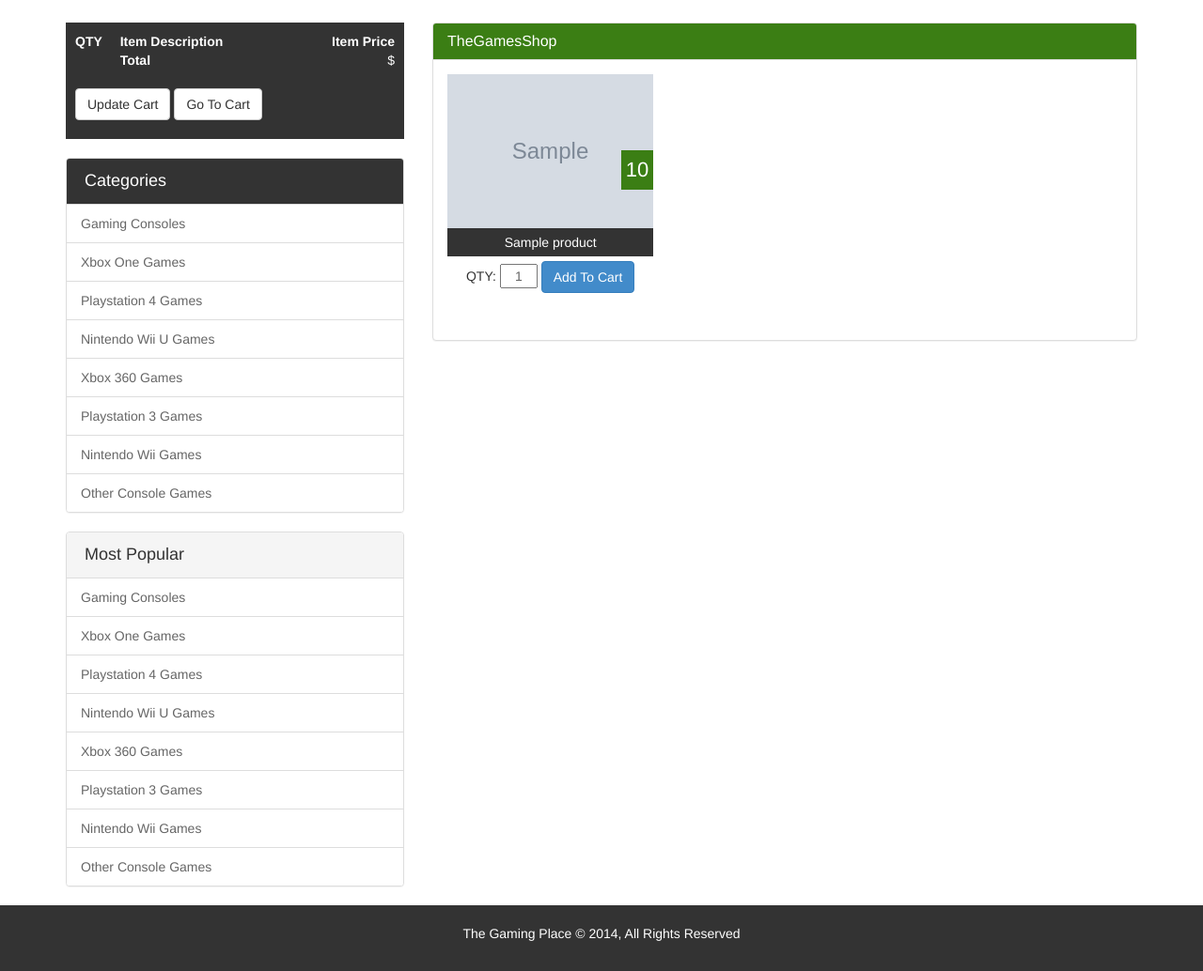
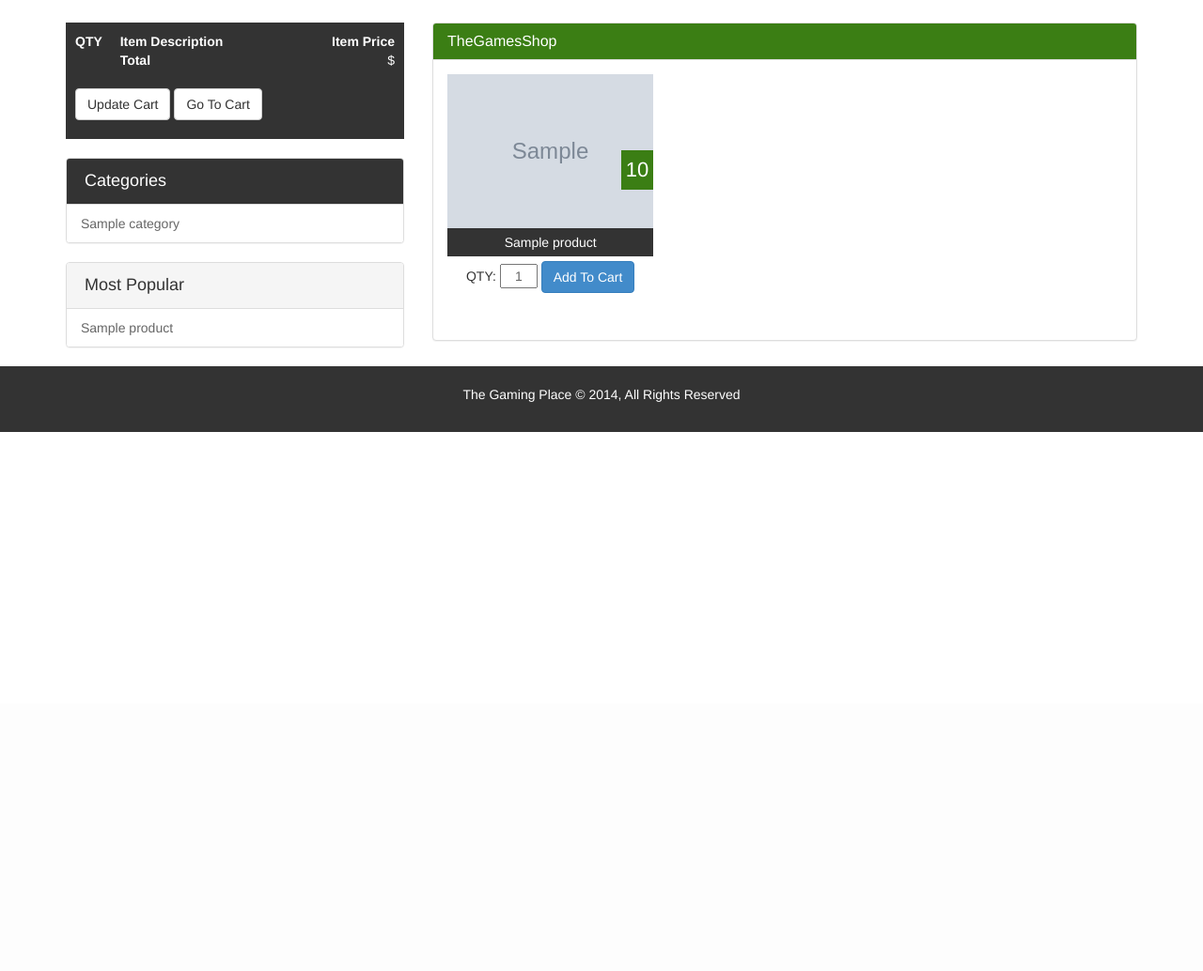
Before and after one commit to mindziukasss/cgameshop_CodeIgniter, a CodeIgniter app: page /gameshop/index.php/products/index in a window 1280 px wide. Shown: the part 51-1085 px from the top of the page at 94% size. After the commit the page ends 511 px from the top, so only its background shows below. Run offline with CodeIgniter, Linux system fonts and the light colour scheme; tables that the repository leaves empty or names only in its code hold one stand-in row (values such as "Sample post"); grey boxes marked "Sample" are stand-in pictures; some libraries are stand-ins or nearby versions.

Commit message:
Added categories and popular products

```diff
--- a/application/config/autoload.php
+++ b/application/config/autoload.php
@@ -89,7 +89,7 @@ $autoload['drivers'] = array();
 |
 |	$autoload['helper'] = array('url', 'file');
 */
-$autoload['helper'] = array('url');
+$autoload['helper'] = array('url', 'form', 'db');
 
 /*
 | -------------------------------------------------------------------
--- /dev/null
+++ b/application/helpers/db_helper.php
@@ -0,0 +1,14 @@
+<?php
+
+function get_categories_h(){
+  $CI = get_instance();
+  $categories = $CI->Product_model->get_categories();
+  return $categories;
+}
+
+function get_popular_h(){
+  $CI =& get_instance();
+  $CI->load->model('Product_model');
+  $popular_products = $CI->Product_model->get_popular();
+  return $popular_products;
+}
--- a/application/models/Product_model.php
+++ b/application/models/Product_model.php
@@ -17,4 +17,23 @@ class Product_model extends CI_Model{
     $query = $this->db->get();
     return $query->row();
   }
+
+  public function get_categories(){
+    $this->db->select('*');
+    $this->db->from('categories');
+    $query = $this->db->get();
+    return $query->result();
+  }
+
+  public function get_popular(){
+    $this->db->select('P.*, COUNT(O.product_id) as total');
+    $this->db->from('orders AS O');
+    $this->db->join('products AS P', 'O.product_id = P.id', 'INNER');
+    $this->db->group_by('O.product_id');
+    $this->db->order_by('total', 'desc');
+    $query = $this->db->get();
+    return $query->result();
+  }
+
+
 }
--- a/application/views/layouts/includes/sidebar.php
+++ b/application/views/layouts/includes/sidebar.php
@@ -25,14 +25,9 @@
         </div>
         <!-- List group -->
         <ul class="list-group">
-          <li class="list-group-item"><a href="#">Gaming Consoles</a></li>
-          <li class="list-group-item"><a href="#">Xbox One Games</a></li>
-          <li class="list-group-item"><a href="#">Playstation 4 Games</a></li>
-          <li class="list-group-item"><a href="#">Nintendo Wii U Games</a></li>
-          <li class="list-group-item"><a href="#">Xbox 360 Games</a></li>
-          <li class="list-group-item"><a href="#">Playstation 3 Games</a></li>
-          <li class="list-group-item"><a href="#">Nintendo Wii Games</a></li>
-          <li class="list-group-item"><a href="#">Other Console Games</a></li>
+        <?php foreach(get_categories_h() as $category) : ?>
+          <li class="list-group-item"><a href="<?php echo base_url(); ?>products/category/<?php echo $category->id; ?>"><?php echo $category->name; ?></a></li>
+        <?php endforeach ; ?>
         </ul>
       </div>
 
@@ -44,12 +39,7 @@
         </div>
         <!-- List group -->
         <ul class="list-group">
-          <li class="list-group-item"><a href="#">Gaming Consoles</a></li>
-          <li class="list-group-item"><a href="#">Xbox One Games</a></li>
-          <li class="list-group-item"><a href="#">Playstation 4 Games</a></li>
-          <li class="list-group-item"><a href="#">Nintendo Wii U Games</a></li>
-          <li class="list-group-item"><a href="#">Xbox 360 Games</a></li>
-          <li class="list-group-item"><a href="#">Playstation 3 Games</a></li>
-          <li class="list-group-item"><a href="#">Nintendo Wii Games</a></li>
-          <li class="list-group-item"><a href="#">Other Console Games</a></li>
+          <?php foreach(get_popular_h() as $popular) : ?>
+            <li class="list-group-item"><a href="<?php echo base_url(); ?>products/details/<?php echo $popular->id; ?>"><?php echo $popular->title; ?></a></li>
+          <?php endforeach; ?>
         </ul>
```
